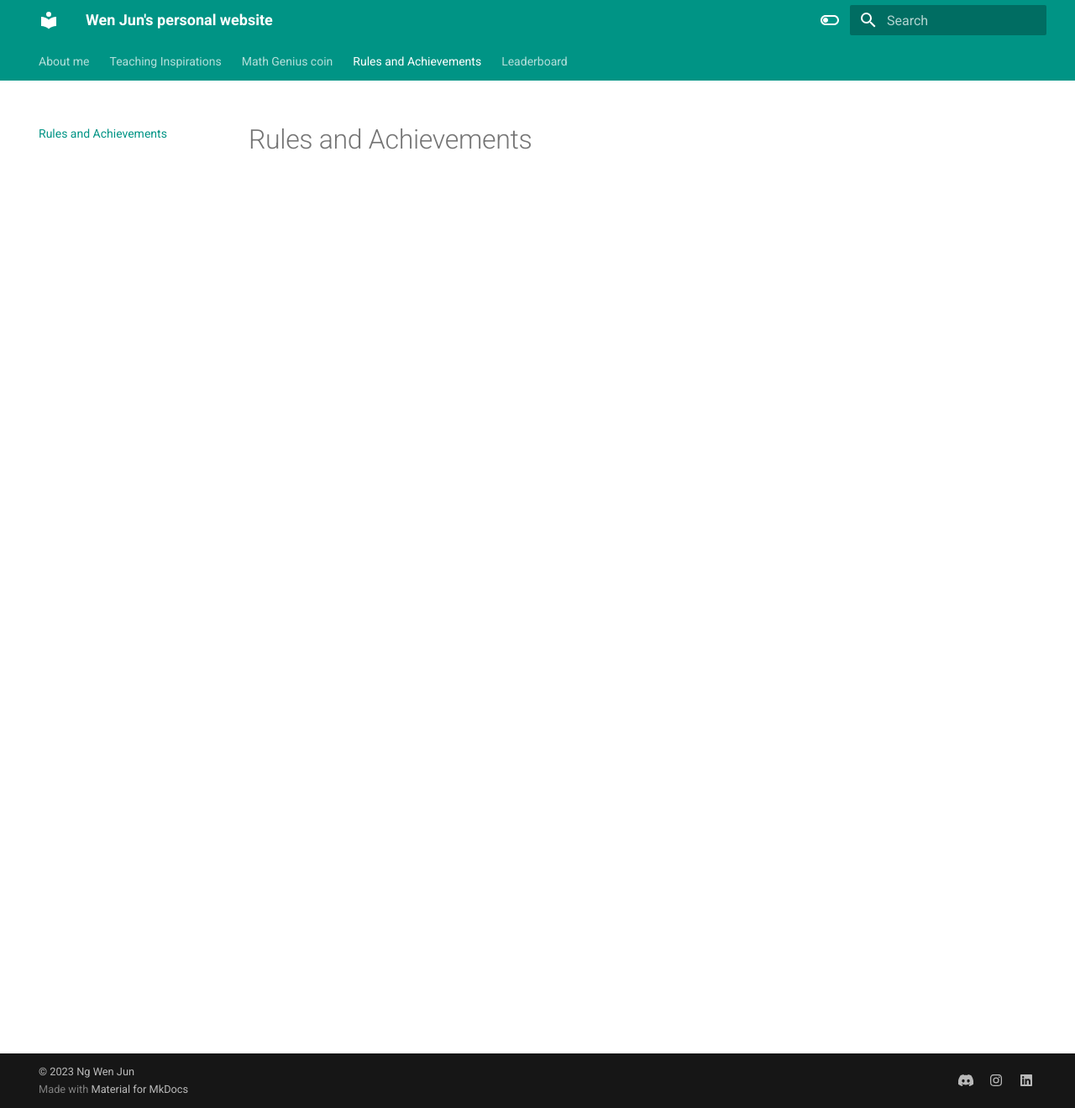
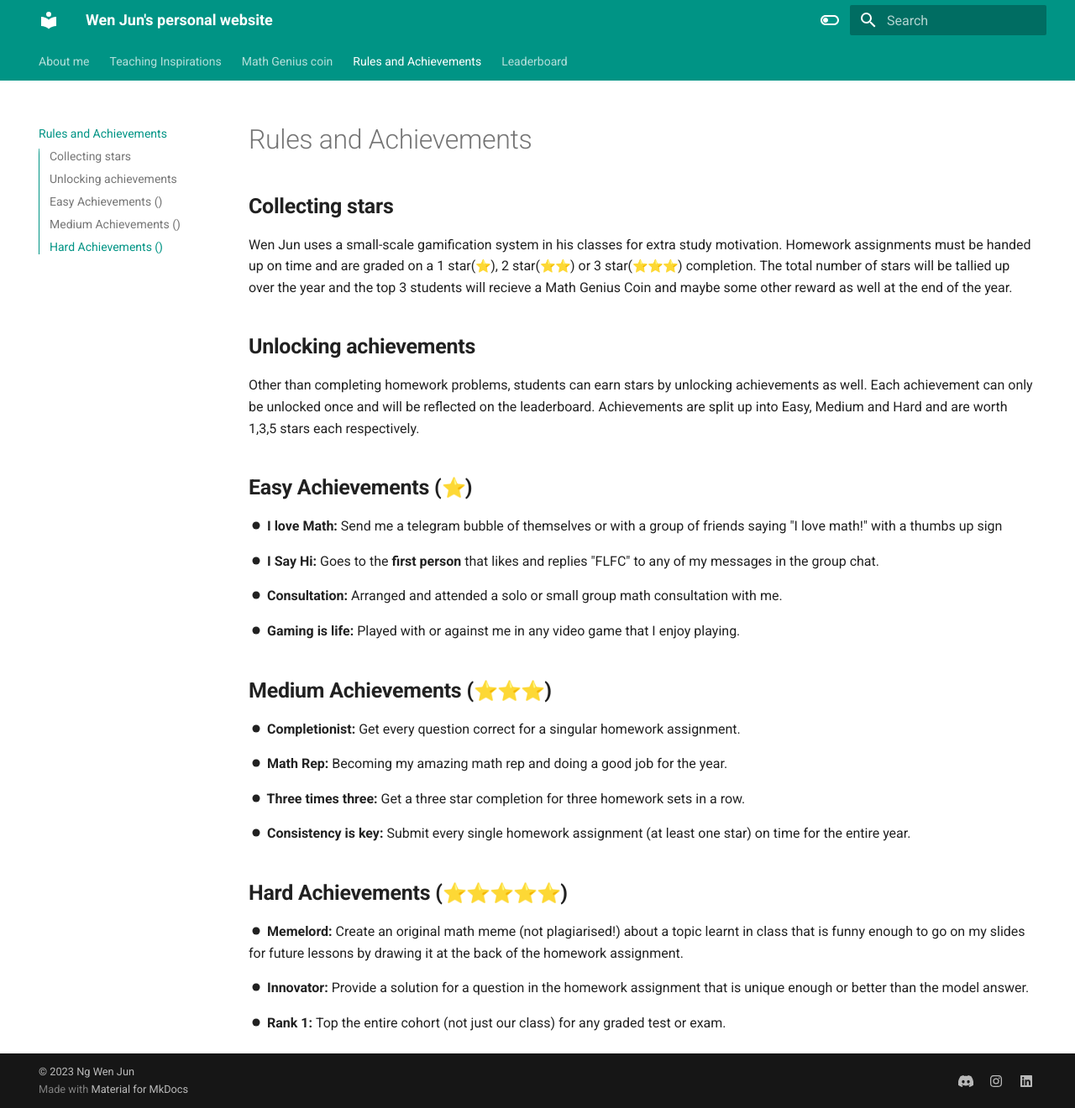
Before and after one commit to wenjunthenwj/wenjunthenwj.github.io, an MkDocs documentation site: the page built from docs/achievements.md, in a window 1280 px wide and 1320 px high. Shown: the whole window at 84% size. Built offline with MkDocs 1.6.1 and Material for MkDocs 9.7.7, drawn with Linux system fonts in a browser that asks for light colours; emoji names are drawn with the system emoji font.

Commit message:
$Added achievements

```diff
--- a/docs/achievements.md
+++ b/docs/achievements.md
@@ -1 +1,37 @@
 # Rules and Achievements
+
+## <b> Collecting stars </b>
+
+Wen Jun uses a small-scale gamification system in his classes for extra study motivation. Homework assignments must be handed up on time and are graded on a 1 star(:star:), 2 star(:star::star:) or 3 star(:star::star::star:) completion. The total number of stars will be tallied up over the year and the top 3 students will recieve a Math Genius Coin and maybe some other reward as well at the end of the year.
+
+## <b> Unlocking achievements </b>
+
+Other than completing homework problems, students can earn stars by unlocking achievements as well. Each achievement can only be unlocked once and will be reflected on the leaderboard. Achievements are split up into Easy, Medium and Hard and are worth 1,3,5 stars each respectively.
+
+## <b> Easy Achievements (:star:) </b>
+
+<b>:octicons-dot-fill-16: I love Math: </b> Send me a telegram bubble of themselves or with a group of friends saying "I love math!" with a thumbs up sign
+
+<b>:octicons-dot-fill-16: I Say Hi: </b> Goes to the <b> first person </b> that likes and replies "FLFC" to any of my messages in the group chat.
+
+<b>:octicons-dot-fill-16: Consultation: </b> Arranged and attended a solo or small group math consultation with me.
+
+<b>:octicons-dot-fill-16: Gaming is life: </b> Played with or against me in any video game that I enjoy playing.
+
+## <b> Medium Achievements (:star::star::star:) </b>
+
+<b>:octicons-dot-fill-16: Completionist: </b> Get every question correct for a singular homework assignment.
+
+<b>:octicons-dot-fill-16: Math Rep: </b> Becoming my amazing math rep and doing a good job for the year.
+
+<b>:octicons-dot-fill-16: Three times three: </b> Get a three star completion for three homework sets in a row.
+
+<b>:octicons-dot-fill-16: Consistency is key: </b> Submit every single homework assignment (at least one star) on time for the entire year.
+
+## <b> Hard Achievements (:star::star::star::star::star:)</b>
+
+<b>:octicons-dot-fill-16: Memelord: </b> Create an original math meme (not plagiarised!) about a topic learnt in class that is funny enough to go on my slides for future lessons by drawing it at the back of the homework assignment.
+
+<b>:octicons-dot-fill-16: Innovator: </b> Provide a solution for a question in the homework assignment that is unique enough or better than the model answer.
+
+<b>:octicons-dot-fill-16: Rank 1: </b> Top the entire cohort (not just our class) for any graded test or exam.
```
Also changed, not shown: docs/index.md (+22 -22 lines), 1 other file.
